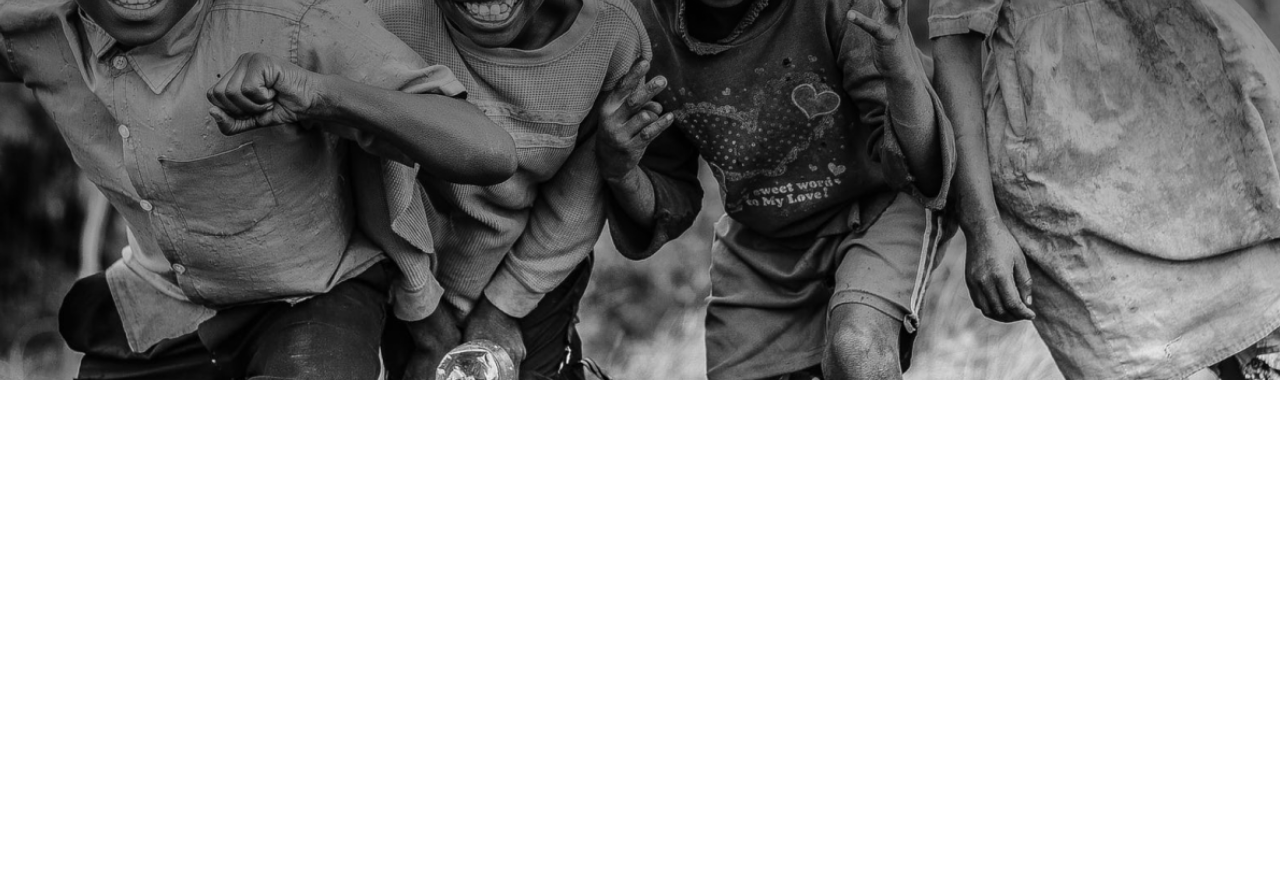
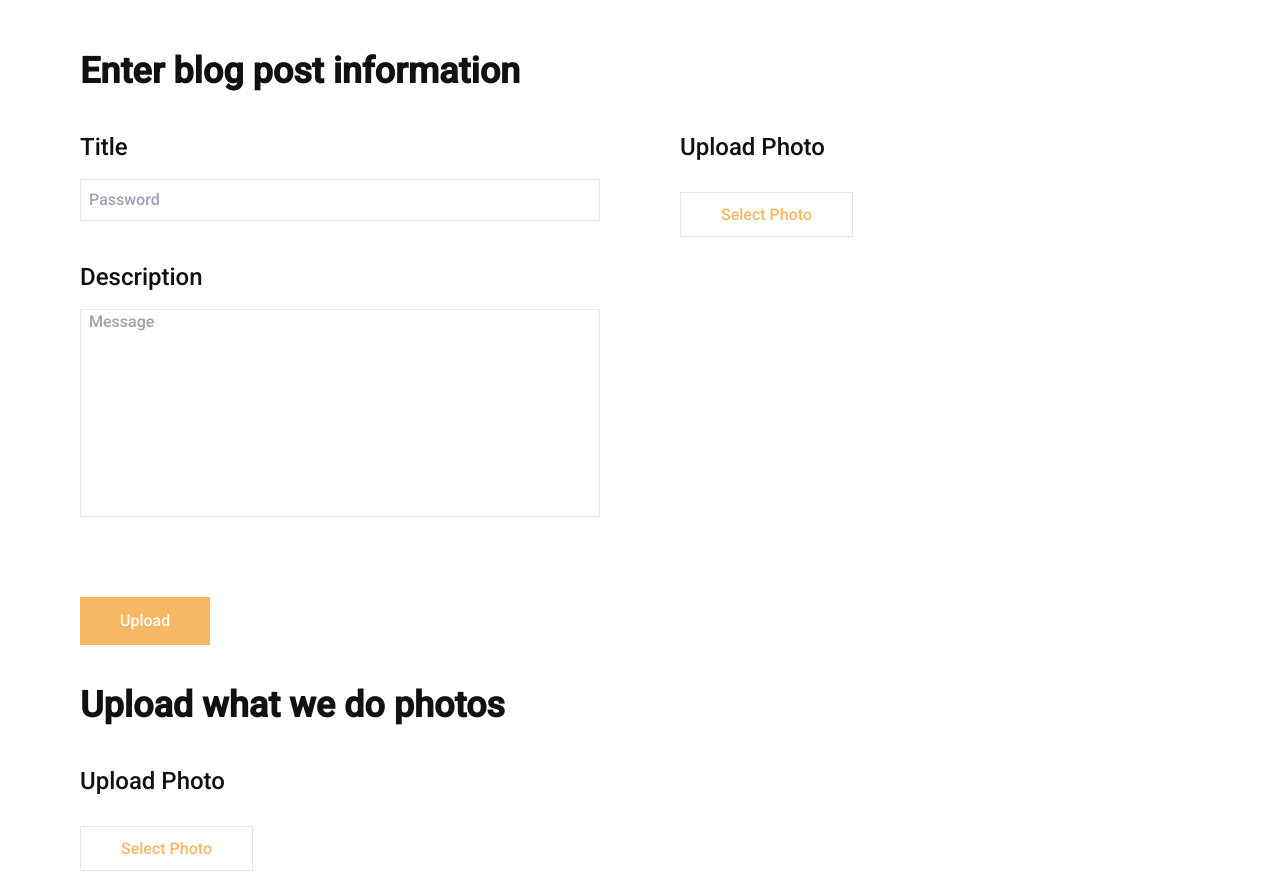
Before and after one commit to phil-baller/dominion, a Next.js app: page /create-blog in a window 1280 px wide. Before the commit this address had no page. Shown: the part 420-1297 px from the top of the page. Before the commit the page ends 800 px from the top, so only its background shows below. Built offline with nearby package versions, Linux system fonts and the light colour scheme.

Commit message:
working on the authentication

```diff
--- /dev/null
+++ b/app/(routes)/(after-auth)/create-blog/page.tsx
@@ -0,0 +1,24 @@
+import Blogs from "@/components/blog/blogs";
+import CreatePost from "@/components/createpost";
+import Logo from "@/components/logo";
+import PageTextHero from "@/components/page-hero-text";
+import React from "react";
+
+const Create = () => {
+  return (
+    <section>
+      <section className="flex flex-col gap-10">
+        <section className="padding flex flex-col gap-10">
+          <Logo />
+          <PageTextHero content="Create Post" />
+        </section>
+        <section className="padding bg-white text-[#111]">
+          <CreatePost />
+        </section>
+      </section>
+      <Blogs />
+    </section>
+  );
+};
+
+export default Create;
--- /dev/null
+++ b/app/api/auth/[...next-auth]/route.ts
@@ -0,0 +1,43 @@
+import NextAuth, { AuthOptions } from "next-auth";
+import CredentialsProvider from "next-auth/providers/credentials";
+import db from "@/lib/db";
+import { PrismaAdapter } from "@next-auth/prisma-adapter";
+
+export const authOptions: AuthOptions = {
+  adapter: PrismaAdapter(db),
+  providers: [
+    CredentialsProvider({
+      name: "credentials",
+      credentials: {
+        email: { label: "email", type: "text" },
+        password: { label: "password", type: "password" },
+      },
+      async authorize(credentials) {
+        if (!credentials?.email || !credentials?.password) {
+          throw new Error("Invalid credentials");
+        }
+
+        const user = await db.user.findUnique({
+          where: {
+            email: credentials.email ? credentials.email : "",
+          },
+        });
+
+        if (!user || !user?.password) {
+          throw new Error("Invalid credentials");
+        }
+
+        return user;
+      },
+    }),
+  ],
+  debug: process.env.NODE_ENV === "development",
+  session: {
+    strategy: "jwt",
+  },
+  secret: process.env.NEXTAUTH_SECRET,
+};
+
+const handler = NextAuth(authOptions);
+
+export { handler as GET, handler as POST };
--- a/components/authform.tsx
+++ b/components/authform.tsx
@@ -1,24 +1,80 @@
 "use client";
 
-import React, { useState } from "react";
+import React, { useState, ChangeEvent, useCallback, FormEvent } from "react";
+
+type authVariant = "LOGIN" | "REGISTER";
+type UserData = {
+  email: string;
+  password: string;
+  username?: string;
+};
 
 const Authform = () => {
-  type authVariant = "LOGIN" | "REGISTER";
+  const [authState, setAuthState] = useState<authVariant>("LOGIN");
+  const [userData, setUserData] = useState<UserData>({
+    username: "",
+    email: "",
+    password: "",
+  });
 
-  const [authState, setAuthState] = useState<authVariant>("LOGIN");
+  const handleChange = (event: ChangeEvent<HTMLInputElement>) => {
+    const { name, value } = event.target;
+    setUserData((prev) => ({
+      ...prev,
+      [name]: value,
+    }));
+  };
+
+  const toggleVariant = useCallback(() => {
+    if (authState === "LOGIN") {
+      setAuthState("REGISTER");
+    } else {
+      setAuthState("LOGIN");
+    }
+  }, [authState]);
+
+  const { username, email, password } = userData;
+
+  const handleSubmit = (e: FormEvent) => {
+    e.preventDefault();
+
+    console.log(userData);
+  };
 
   return (
     <section className="w-full  h-full">
-      <form action="" className="w-full flex flex-col gap-10 items-center">
+      <form
+        action=""
+        className="w-full flex flex-col gap-10 items-center"
+        onSubmit={handleSubmit}
+      >
         <p className="text-4xl font-medium">
           {authState === "LOGIN" ? "Login" : "Register"}
         </p>
+
+        {authState === "REGISTER" && (
+          <section className="flex flex-col  gap-2 w-full">
+            <p>Username</p>
+            <input
+              type="text"
+              className="flex outline-none flex-1 p-2 border bg-white text-[#111]"
+              placeholder="Password"
+              name="username"
+              onChange={handleChange}
+              value={username}
+            />
+          </section>
+        )}
+
         <section className="flex flex-col  gap-2 w-full">
-          <p>Username</p>
+          <p>Email</p>
           <input
             type="text"
             className="flex outline-none flex-1 p-2 border bg-white text-[#111]"
-            placeholder="Search"
+            placeholder="username"
+            name="email"
+            onChange={handleChange}
+            value={email}
           />
         </section>
         <section className="flex flex-col  gap-2 w-full">
@@ -27,10 +83,18 @@ const Authform = () => {
             type="text"
             className="flex outline-none flex-1 p-2 border bg-white text-[#111]"
             placeholder="Password"
+            name="password"
+            onChange={handleChange}
+            value={password}
           />
         </section>
+        <div onClick={toggleVariant} className="underline cursor-pointer">
+          {authState === "LOGIN" ? "Create an account" : "Login"}
+        </div>
         <section>
-          <button className="bg-primary py-3 px-10 w-fit">Login</button>
+          <button className="bg-primary py-3 px-10 w-fit">
+            {authState === "LOGIN" ? "Login" : "Register"}
+          </button>
         </section>
       </form>
     </section>
--- a/components/contact/contact-form.tsx
+++ b/components/contact/contact-form.tsx
@@ -24,7 +24,7 @@ const ContactForm = () => {
             <textarea
               className="flex outline-none border w-full h-52 px-2 resize-none"
               placeholder="Message"
-            ></textarea>
+            />
             <section className="w-full flex justify-end">
               <button className="bg-primary py-3 px-10 w-fit">Send</button>
             </section>
--- /dev/null
+++ b/components/createpost.tsx
@@ -0,0 +1,68 @@
+"use client";
+
+import React from "react";
+
+const CreatePost = () => {
+  return (
+    <section className="max-w-7xl mx-auto flex flex-col gap-10 w-full">
+      <h1 className="font-bold text-4xl">Enter blog post information</h1>
+      <form className="flex flex-col gap-20">
+        <section className="flex gap-20">
+          <section className="flex flex-col  gap-10 w-full">
+            <section className="flex flex-col gap-4">
+              <p className="capitalize text-2xl">title</p>
+              <input
+                type="text"
+                className="flex outline-none flex-1 p-2 border bg-white text-[#111]"
+                placeholder="Password"
+              />
+            </section>
+            <section className="flex flex-col gap-4">
+              <p className="capitalize text-2xl">description</p>
+              <textarea
+                className="flex outline-none border w-full h-52 px-2 resize-none"
+                placeholder="Message"
+              />
+            </section>
+          </section>
+          <section className="flex flex-col  gap-10 w-full">
+            <p className="capitalize text-2xl">upload photo</p>
+            <section className="flex-1">
+              <label htmlFor="file">
+                <input type="file" name="file" id="file" className="hidden" />
+                <span className="cursor-pointer border py-3 px-10 lg:w-fit w-full text-primary capitalize">
+                  Select photo
+                </span>
+              </label>
+            </section>
+          </section>
+        </section>
+        <button className="bg-primary py-3 px-10 lg:w-fit w-full text-white capitalize">
+          upload
+        </button>
+      </form>
+
+      <section className="flex flex-col gap-10 w-full">
+        <h1 className="font-bold text-4xl">
+          Upload <span className="font-bold">what we do</span> photos
+        </h1>
+
+        <form className="flex flex-col  gap-10 w-full">
+          <p className="capitalize text-2xl">upload photo</p>
+          <label htmlFor="file">
+            <input type="file" name="file" id="file" className="hidden" />
+            <span className="cursor-pointer border py-3 px-10 lg:w-fit w-full text-primary capitalize">
+              Select photo
+            </span>
+          </label>
+
+          <button className="bg-primary py-3 px-10 lg:w-fit w-full text-white capitalize">
+            upload
+          </button>
+        </form>
+      </section>
+    </section>
+  );
+};
+
+export default CreatePost;
--- a/components/donatebtn.tsx
+++ b/components/donatebtn.tsx
@@ -2,7 +2,7 @@ import React from "react";
 
 const Donate = () => {
   return (
-    <button className="bg-primary py-3 px-10 lg:w-fit w-full">
+    <button className="bg-primary py-3 px-10 lg:w-fit w-full text-white capitalize">
       Donate Now
     </button>
   );
--- /dev/null
+++ b/lib/db.ts
@@ -0,0 +1,11 @@
+import { PrismaClient } from "@prisma/client";
+
+declare global {
+  var prisma: PrismaClient | undefined;
+}
+
+const db = globalThis.prisma || new PrismaClient();
+
+if (process.env.NODE_ENV !== "production") globalThis.prisma = db;
+
+export default db;
--- a/package.json
+++ b/package.json
@@ -9,6 +9,7 @@
     "lint": "next lint"
   },
   "dependencies": {
+    "@next-auth/prisma-adapter": "^1.0.7",
     "@prisma/client": "^5.4.2",
     "@radix-ui/react-dropdown-menu": "^2.0.5",
     "@radix-ui/react-slot": "^1.0.2",
@@ -37,6 +38,6 @@
   },
   "devDependencies": {
     "@types/animejs": "^3.1.8",
-    "prisma": "^5.4.2"
+    "prisma": "^5.5.2"
   }
 }
```
Also changed, not shown: 2 other files (tests, documents, lock files or other folders).
